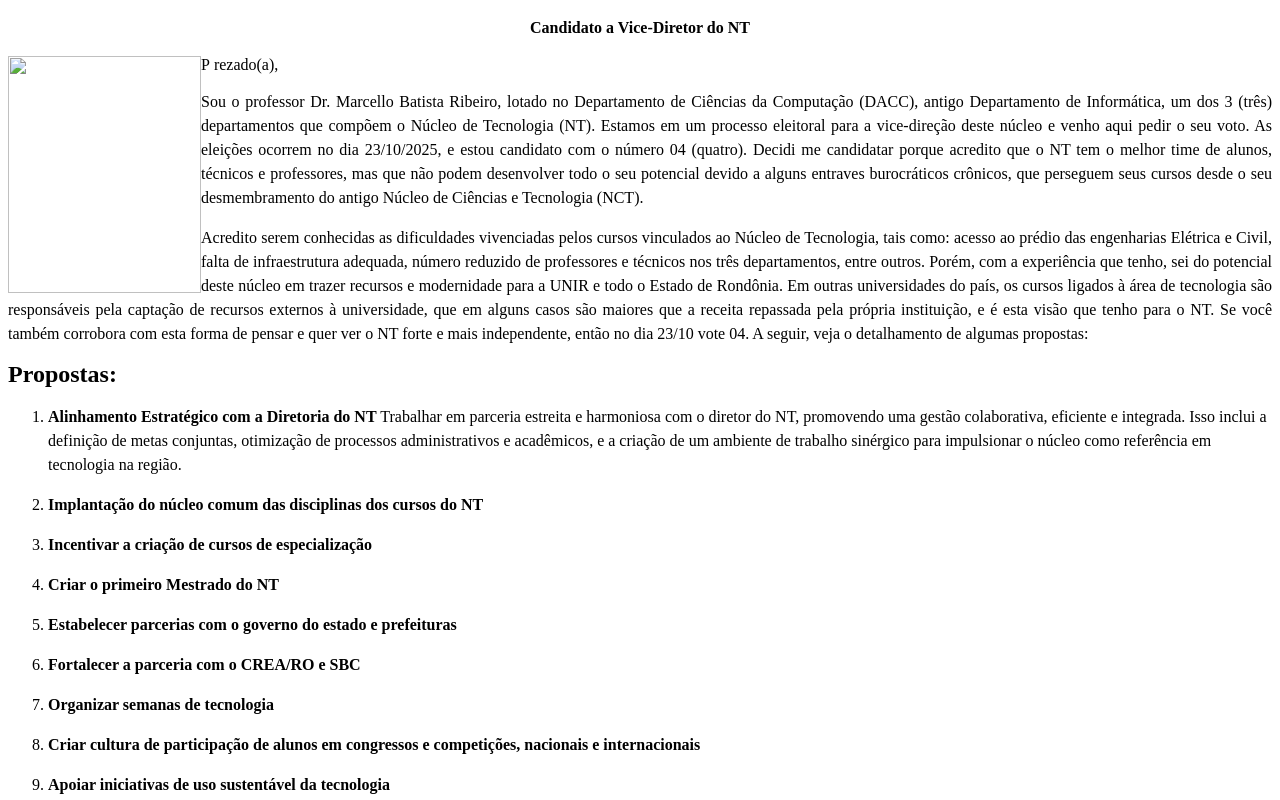
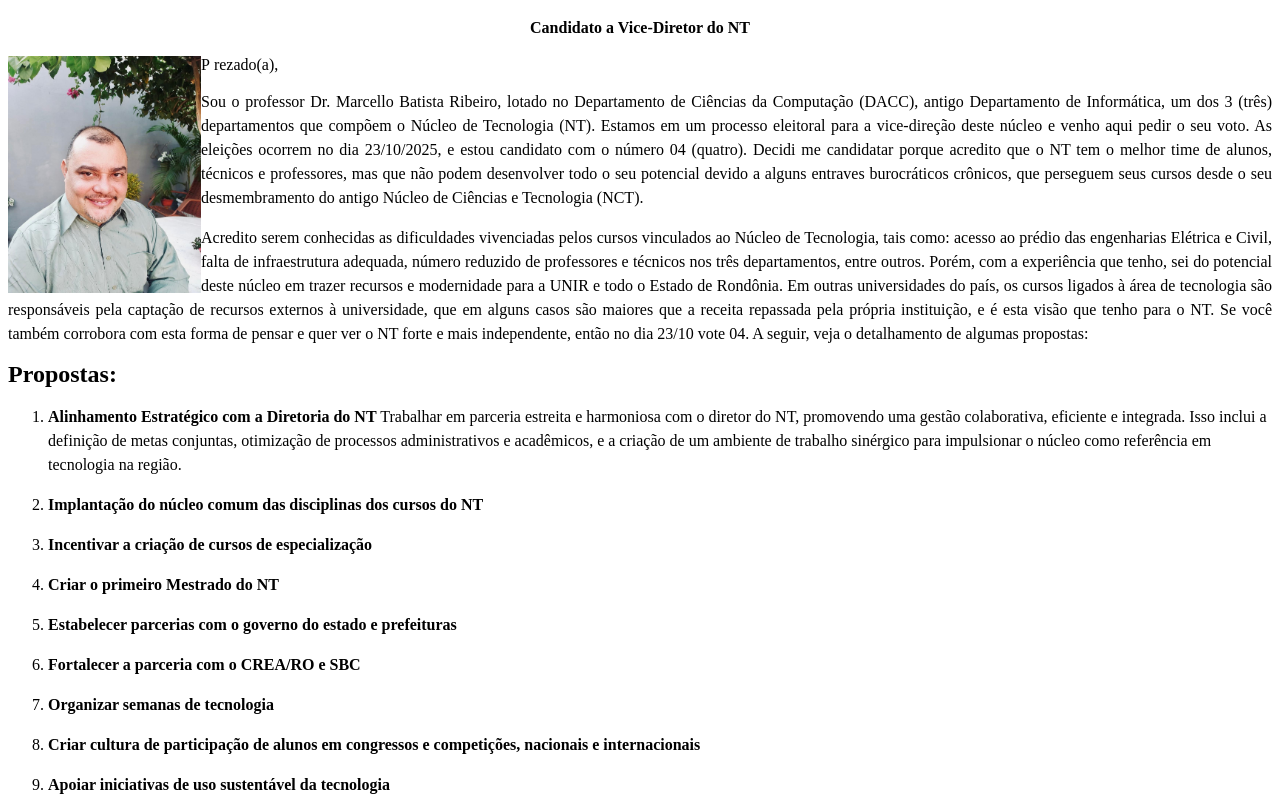
Before and after one commit to mribeiro1972/marcello-ribeiro.github.io, a plain HTML site: page index.html in a window 1280 px wide. Shown: the top 800 px of the page. Drawn offline with Linux system fonts and the light colour scheme.

Commit message:
Update index.html

```diff
--- a/index.html
+++ b/index.html
@@ -17,7 +17,7 @@
 </head>
 <body lang="pt-BR" link="#000080" vlink="#800000" dir="ltr"><p align="center" style="line-height: 150%">
 <strong>Candidato a Vice-Diretor do NT</strong></p>
-<p>P<img src="Marcello_Batista Ribeiro.jpeg" name="Figura1" align="left" width="193" height="237" border="0"/>
+<p>P<img src="Marcello_Batista_Ribeiro.jpeg" name="Figura1" align="left" width="193" height="237" border="0"/>
 rezado(a),</p>
 <p align="justify" style="line-height: 150%">	Sou o professor Dr.
 Marcello Batista Ribeiro, lotado no Departamento de Ciências da
```
